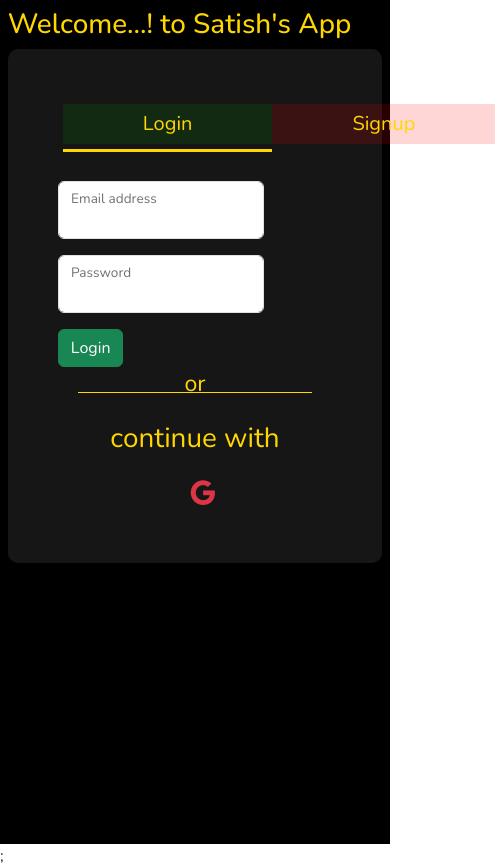
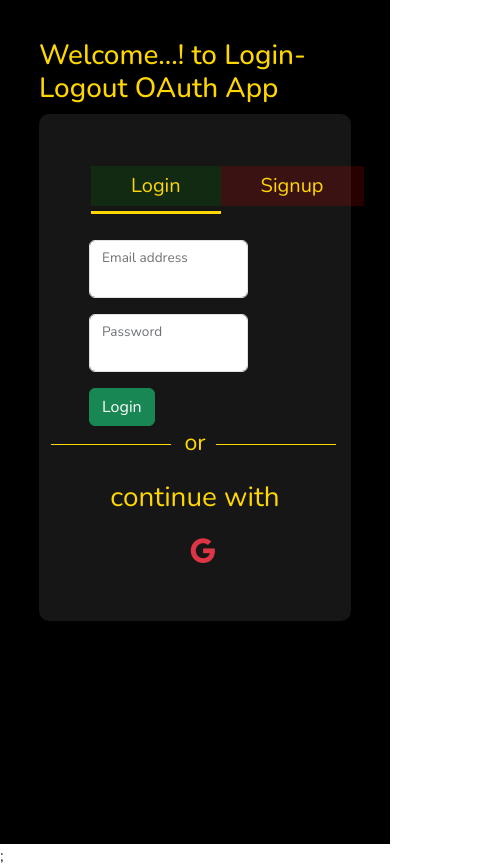
Before and after one commit to Satish8798/LoginAndLogoutWithOAuth-frontend, a React (Create React App) app: page /auth/login in a window 390 px wide. Shown: the whole page, 495 px wide, since content can reach past the window. Built offline with nearby package versions, Linux system fonts and the light colour scheme; no server answers; a web font is replaced by a local one.

Commit message:
responsive design

```diff
--- a/src/App.css
+++ b/src/App.css
@@ -101,3 +101,48 @@
   transform: scale(1.2);
   box-shadow: 3px 3px 3px gold;
 }
+
+@media screen and (min-width: 350px) and (max-width: 768px) {
+
+  .wrapper {
+    min-height: 100vh;
+    min-width: 100vw;
+    padding: 10%;
+  }
+
+  .tabs {
+    display: flex;
+    flex-direction: row;
+    justify-content: space-around;
+    padding: 2px;
+  }
+
+  .link {
+    padding: 5px 40px;
+    background-color: rgba(255, 0, 0, 0.16);
+    cursor: pointer;
+    position: relative;
+    font-size: 20px;
+  }
+
+  .or-text::after{
+    content: '';
+    position: absolute;
+    height: 1px;
+    background-color: gold;
+    width: 120px;
+    right: -35px;
+    top: 18px;
+  }
+
+
+  .or-text::before{
+    content: '';
+    position: absolute;
+    height: 1px;
+    background-color: gold;
+    width: 120px;
+    left: -38px;
+    top: 18px;
+  }
+}
--- a/src/pages/Home.jsx
+++ b/src/pages/Home.jsx
@@ -9,9 +9,15 @@ function Home({user,setUser,loginStatus,setLoginStatus}) {
             loginStatus?
             (
                 <div>
-                    <h1>Welcome {user.firstName} {user.lastName} to Satish's App</h1>
-        <h2>Your email id is {user.email}</h2>
-        <img src={user.picture} alt="profilepic" />
+                    <h1>Welcome<span style={{
+                        color: "red"
+                    }}> {user.firstName} {user.lastName} </span>to Login-Logout OAuth App</h1>
+        <h2>Your email id is <span style={{
+            color:"white"
+        }}>{user.email}</span></h2>
+        <img src={user.picture} alt="profilepic" style={{
+            borderRadius:"50%"
+        }}/>
         <br/>
         <button type='button' className='btn btn-danger mt-5' onClick={()=>{
             setLoginStatus(false);
--- a/src/pages/SocialAuth.js
+++ b/src/pages/SocialAuth.js
@@ -3,7 +3,7 @@ import { useGoogleLogin } from "@react-oauth/google";
 import axios from "axios";
 import getGoogleUserDetails from "./reusables/getGoogleUserDetails";
 import { useNavigate } from "react-router-dom";
-import { LoginSocialFacebook } from "reactjs-social-login";
+// import { LoginSocialFacebook } from "reactjs-social-login";
 import { ToastContainer, toast } from 'react-toastify';
 import 'react-toastify/dist/ReactToastify.css';
 
@@ -45,7 +45,7 @@ function SocialAuth({ user, setUser, loginStatus, setLoginStatus }) {
   });
 
   //facebook login
-  async function FacebookLogin(response){
+/*   async function FacebookLogin(response){
     const inputData = {};
     inputData.email = response.data.email;
     inputData.firstName = response.data.first_name;
@@ -54,7 +54,7 @@ function SocialAuth({ user, setUser, loginStatus, setLoginStatus }) {
     inputData.socialSignUp = true;
     inputData.provider='facebook';
     sendToServer(inputData);
-  }
+  } */
 
  /*  //github login
   const loginWithGithub = () => {
--- a/src/pages/login.jsx
+++ b/src/pages/login.jsx
@@ -35,7 +35,7 @@ async function handleSubmit(e){
 
   return (
     <div>
-      <h1>Welcome...! to Satish's App</h1>
+      <h1>Welcome...! to Login-Logout OAuth App</h1>
       <div className="form-container">
         <div className="tabs">
           <p className="link active">Login</p>
--- a/src/pages/signup.jsx
+++ b/src/pages/signup.jsx
@@ -37,7 +37,7 @@ function Signup({ user, setUser, loginStatus, setLoginStatus }) {
   }
   return (
     <div>
-      <h1>Welcome...! to Satish's App</h1>
+      <h1>Welcome...! to Login-Logout OAuth App</h1>
       <div className="form-container">
         <div className="tabs">
           <p
```
